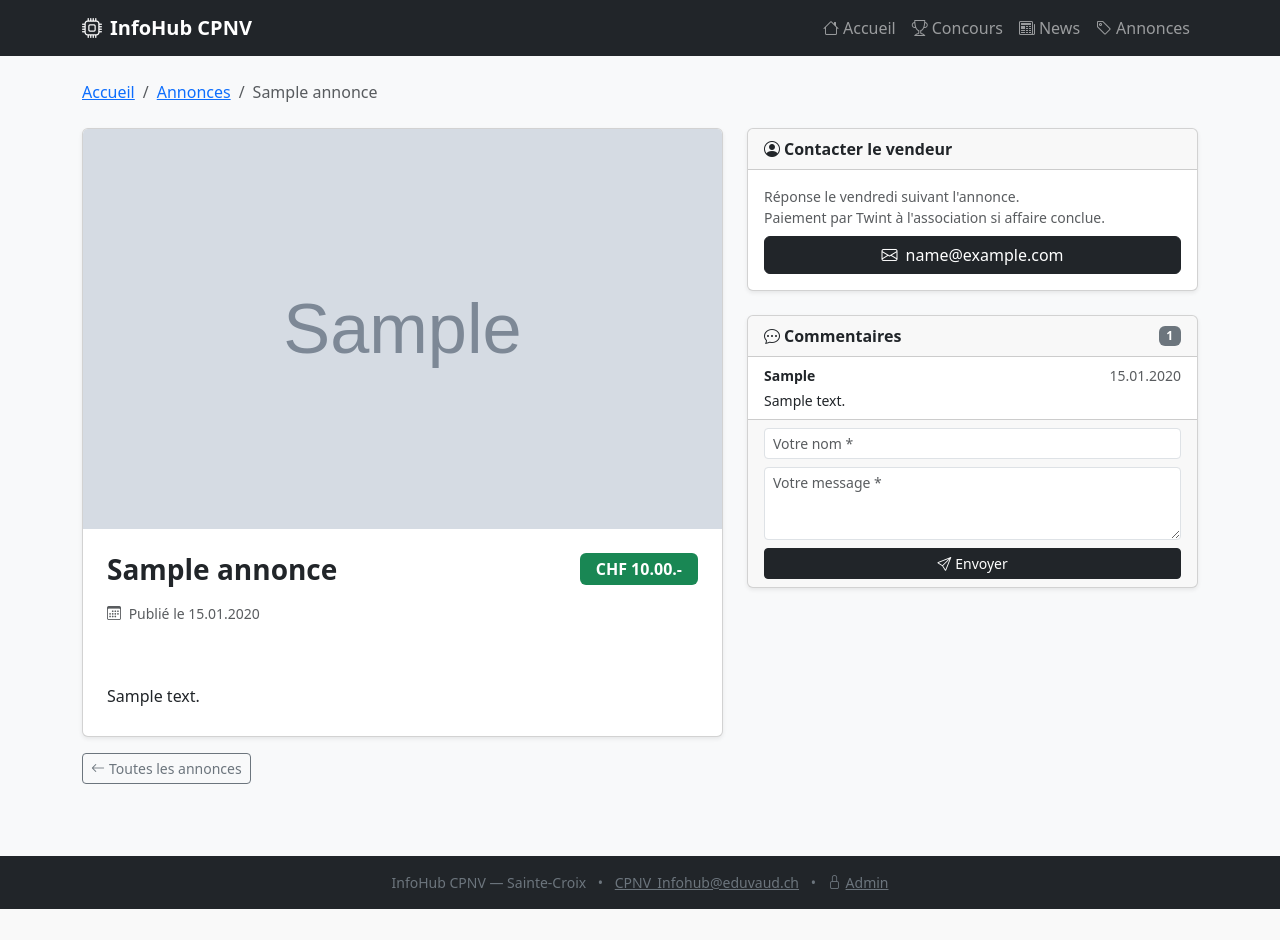
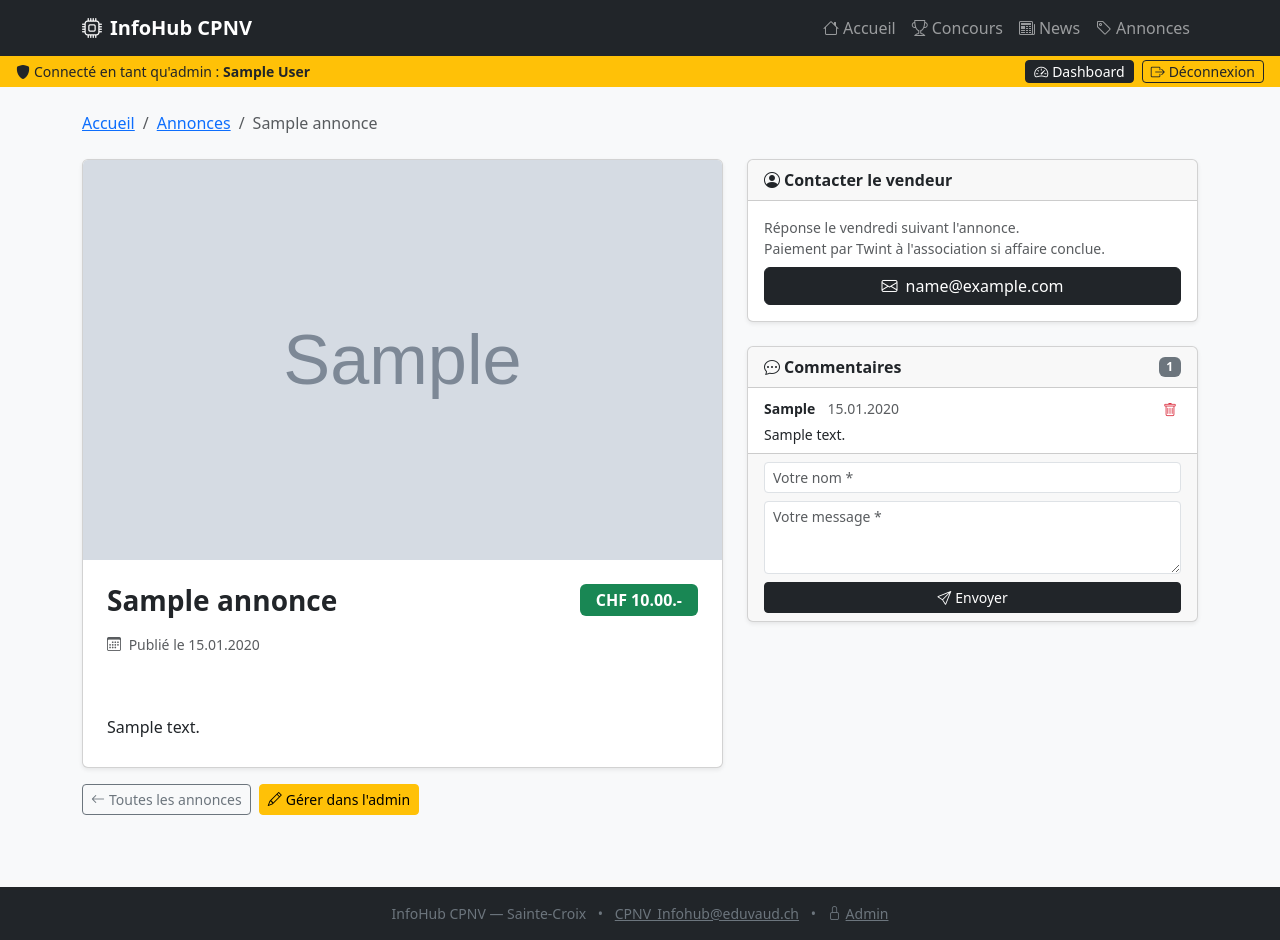
Before and after one commit to arthursaugycpnv/info-hub-concours, a PHP site: page /info-hub-concours-private/annonce.php?id=1 in a window 1280 px wide. Before the commit the page ends 909 px from the top, so only its background shows below. Run offline with PHP 8.4, Linux system fonts and the light colour scheme; the visitor is signed in with stand-in values (Sample User, id 1); tables that the repository leaves empty hold one stand-in row (values such as "Sample post"); grey boxes marked "Sample" are stand-in pictures.

Commit message:
Admin bar on public pages, detailed annonces in admin
- config.php: auto session_start() + isAdmin() helper
- includes/header.php: yellow admin bar when logged in (dashboard + logout)
- annonce.php: admin button to admin panel, delete comment button for admin
- admin/index.php: annonces table with date, comment count, status, public link

https://claude.ai/code/session_01DtvtJuL6tG5mBjc9dapZko

```diff
--- a/annonce.php
+++ b/annonce.php
@@ -18,12 +18,22 @@ if (!$annonce) {
     exit;
 }
 
-// Traitement d'un nouveau commentaire
+// Traitement des formulaires
 $erreurCommentaire = '';
 if ($_SERVER['REQUEST_METHOD'] === 'POST') {
+    $action = $_POST['action'] ?? 'add_comment';
+
+    if ($action === 'delete_comment' && isAdmin()) {
+        $cid = (int)($_POST['comment_id'] ?? 0);
+        if ($cid) {
+            $db->prepare('DELETE FROM commentaires WHERE id = ? AND annonce_id = ?')->execute([$cid, $id]);
+        }
+        header('Location: ' . BASE_URL . '/annonce.php?id=' . $id . '#commentaires');
+        exit;
+    }
+
     $auteur  = trim($_POST['auteur'] ?? '');
     $contenu = trim($_POST['contenu'] ?? '');
-
     if ($auteur && $contenu) {
         $db->prepare('INSERT INTO commentaires (annonce_id, auteur, contenu) VALUES (?, ?, ?)')
            ->execute([$id, $auteur, $contenu]);
@@ -84,10 +94,15 @@ require_once __DIR__ . '/includes/header.php';
             </div>
         </div>
 
-        <div class="mt-3">
+        <div class="mt-3 d-flex gap-2">
             <a href="<?= BASE_URL ?>/annonces.php" class="btn btn-outline-secondary btn-sm">
                 <i class="bi bi-arrow-left me-1"></i>Toutes les annonces
             </a>
+            <?php if (isAdmin()): ?>
+                <a href="<?= BASE_URL ?>/admin/index.php#tab-annonces" class="btn btn-warning btn-sm">
+                    <i class="bi bi-pencil me-1"></i>Gérer dans l'admin
+                </a>
+            <?php endif; ?>
         </div>
     </div>
 
@@ -123,9 +138,20 @@ require_once __DIR__ . '/includes/header.php';
                     <ul class="list-group list-group-flush">
                         <?php foreach ($commentaires as $c): ?>
                             <li class="list-group-item">
-                                <div class="d-flex justify-content-between mb-1">
-                                    <strong class="small"><?= htmlspecialchars($c['auteur']) ?></strong>
-                                    <span class="text-muted small"><?= date('d.m.Y', strtotime($c['created_at'])) ?></span>
+                                <div class="d-flex justify-content-between align-items-start mb-1">
+                                    <div>
+                                        <strong class="small"><?= htmlspecialchars($c['auteur']) ?></strong>
+                                        <span class="text-muted small ms-2"><?= date('d.m.Y', strtotime($c['created_at'])) ?></span>
+                                    </div>
+                                    <?php if (isAdmin()): ?>
+                                        <form method="POST" class="ms-2" onsubmit="return confirm('Supprimer ce commentaire ?')">
+                                            <input type="hidden" name="action" value="delete_comment">
+                                            <input type="hidden" name="comment_id" value="<?= $c['id'] ?>">
+                                            <button class="btn btn-outline-danger btn-sm py-0 px-1 border-0">
+                                                <i class="bi bi-trash"></i>
+                                            </button>
+                                        </form>
+                                    <?php endif; ?>
                                 </div>
                                 <p class="mb-0 small"><?= nl2br(htmlspecialchars($c['contenu'])) ?></p>
                             </li>
--- a/config.php
+++ b/config.php
@@ -5,6 +5,15 @@ $_root    = str_replace('\\', '/', realpath(__DIR__));
 $_docroot = str_replace('\\', '/', realpath($_SERVER['DOCUMENT_ROOT']));
 define('BASE_URL', rtrim(str_replace($_docroot, '', $_root), '/'));
 unset($_root, $_docroot);
+
+// Session disponible partout (les pages admin l'ont déjà démarrée)
+if (session_status() === PHP_SESSION_NONE) {
+    session_start();
+}
+
+function isAdmin(): bool {
+    return isset($_SESSION['user_id'], $_SESSION['user_nom']);
+}
 
 define('DB_HOST', 'localhost');
 define('DB_NAME', 'infohub');
--- a/includes/header.php
+++ b/includes/header.php
@@ -36,4 +36,18 @@
     </div>
 </nav>
 
+<?php if (isAdmin()): ?>
+<div class="bg-warning py-1 px-3 d-flex justify-content-between align-items-center small">
+    <span><i class="bi bi-shield-fill me-1"></i>Connecté en tant qu'admin : <strong><?= htmlspecialchars($_SESSION['user_nom']) ?></strong></span>
+    <div class="d-flex gap-2">
+        <a href="<?= BASE_URL ?>/admin/index.php" class="btn btn-dark btn-sm py-0">
+            <i class="bi bi-speedometer2 me-1"></i>Dashboard
+        </a>
+        <a href="<?= BASE_URL ?>/admin/logout.php" class="btn btn-outline-dark btn-sm py-0">
+            <i class="bi bi-box-arrow-right me-1"></i>Déconnexion
+        </a>
+    </div>
+</div>
+<?php endif; ?>
+
 <main class="container py-4">
```
Also changed, not shown: admin/index.php (+37 -5 lines).
